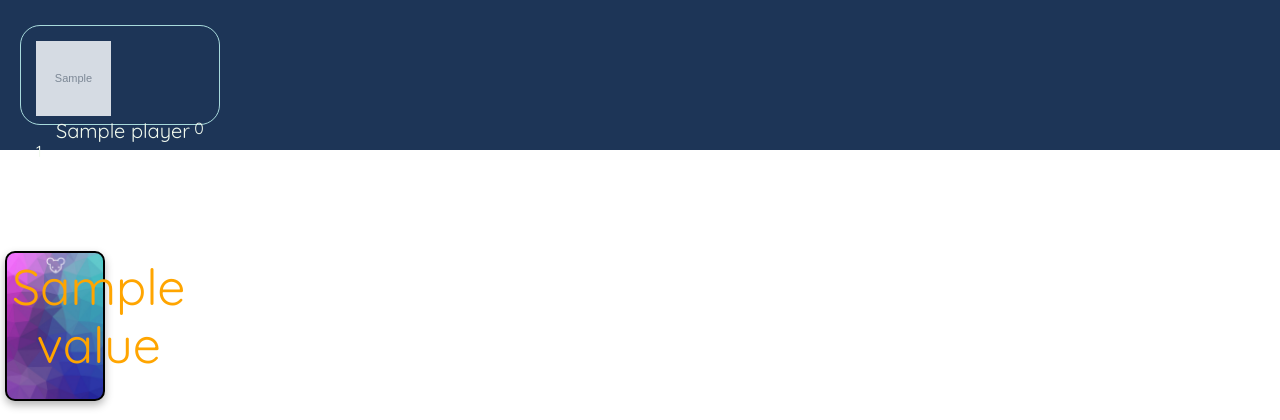
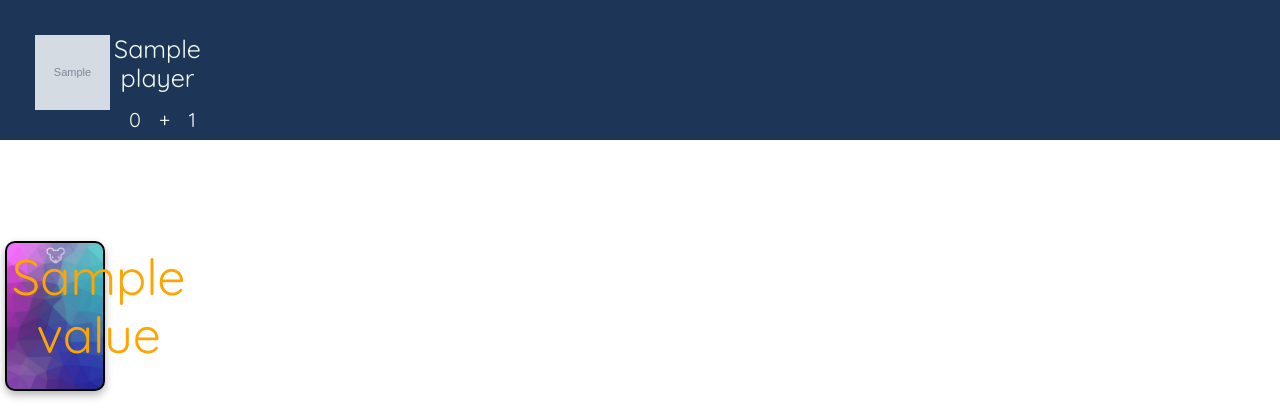
Before and after one commit to mirjamuher/6_nimmt, a Flask app: template templates/skeleton/game_room.html in a window 1280 px wide. Shown: the top 420 px of the page. Run offline with Flask 2, Linux system fonts and the light colour scheme; the template is opened without the code that fills it: most values are stand-ins (such as "Sample title", 1, 10 or a date in 2020); grey boxes marked "Sample" are stand-in pictures.

Commit message:
further refined design of #playerOverview

```diff
--- a/static/css/game_room.css
+++ b/static/css/game_room.css
@@ -25,8 +25,8 @@
 
 /* #playerOverview Design (not using common.css) */
 #playerOverview {
-    height: 150px;
     width: 100%;
+    padding: 10px;
     background-color: var(--header-bg-color);
     display: flex;
     flex-flow: row wrap;
@@ -38,24 +38,51 @@
 .player {
     width: 200px;
     height: 100px;
-    margin: auto 20px;
+    margin: 10px;
     padding: 15px;
     flex: 0 0 auto;
-    border: 1px solid var(--secondary-bg-color);
-    border-radius: 20px;
+    border-left: 1px solid var(--secondary-bg-color);
+    display: flex;
 }
 
-.player > img {
+#playerOverview .player:first-child {
+    border: none;
+}
+
+.playerInfo {
+    flex: 1 75px;
+    align-self: stretch;
+    height: 75px;
+}
+
+.avatar {
     height: 75px;
     width: 75px;
 }
 
 .name {
+    font-size: 25px;
+    display: block;
+    vertical-align: top;
+    text-align: center;
+}
+
+.pointWrapper {
+    display: flex;
+    flex-flow: row wrap;
+    justify-content: space-around;
+    align-items: center;
     font-size: 20px;
-    display: inline-block;
-    vertical-align: top;
-    padding-left: 20px;
+    padding-left: 10px;
+    padding-top: 15px;
 }
+
+.currentPoints {
+}
+
+.totalPoints {
+}
+
 /*PROBLEM: What to do with the points?*/
 
 
--- a/templates/skeleton/game_room.html
+++ b/templates/skeleton/game_room.html
@@ -16,11 +16,15 @@
     <section id="playerOverview">
         {% for player in game.get_player_list() %}
             <span class="player" data-player-id="{{ player.id() }}">
-                <img src="{{ player.avatar() }}">
-                <span class="name">{{ player.name() }} </span>
-                <span class = "currentPoints"> 0 </span>
-                <br>
-                <span class = "totalPoints"> {{ player.total_points() }} </span>
+                <img class="avatar" src="{{ player.avatar() }}">
+                <span class="playerInfo">
+                    <span class="name">{{ player.name() }} </span>
+                    <span class="pointWrapper">
+                        <span class = "currentPoints"> 0</span>
+                        <span>+</span>
+                        <span class = "totalPoints"> {{ player.total_points() }} </span>
+                    </span>
+                </span>
             </span>
         {% endfor %}
     </section>
```
